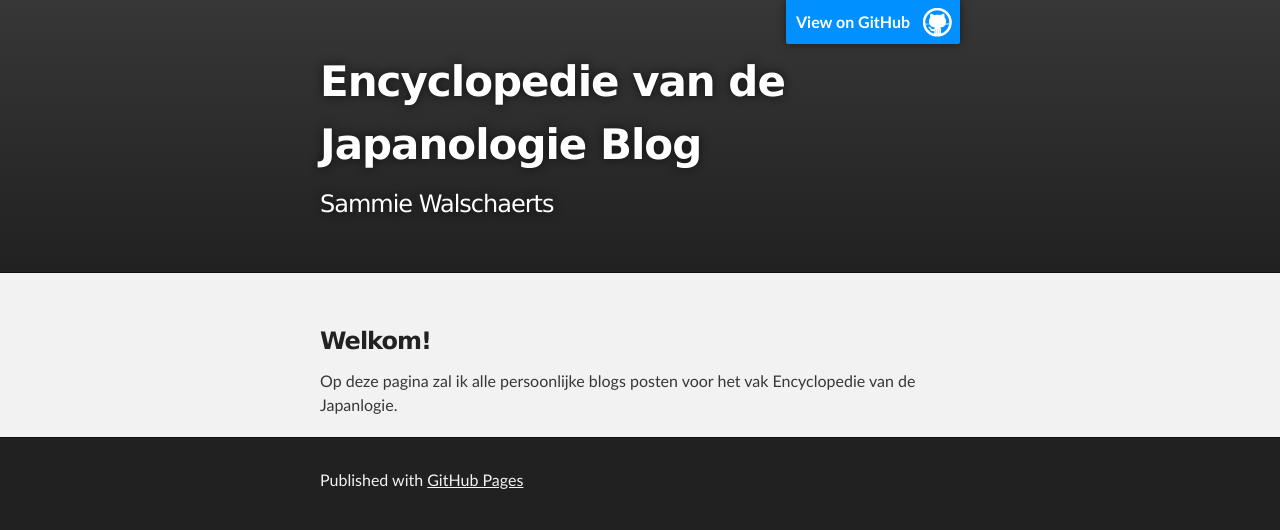
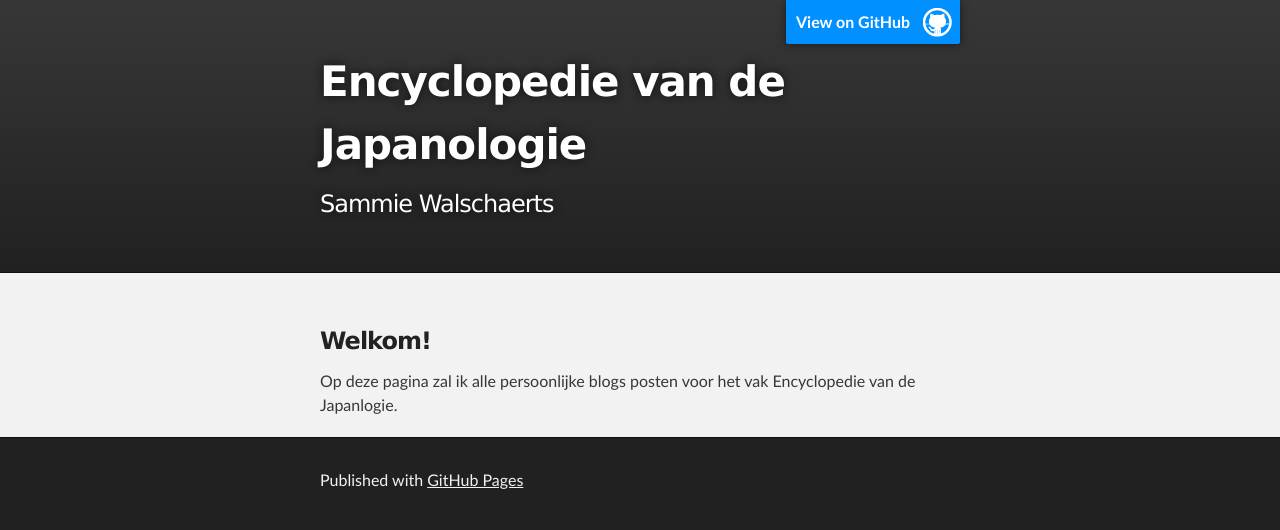
Before and after one commit to SammieWalschaerts/sammiewalschaerts.github.io, a plain HTML site: page index.html in a window 1280 px wide. Drawn offline with Linux system fonts and the light colour scheme.

Commit message:
Update index.html

```diff
--- a/index.html
+++ b/index.html
@@ -18,8 +18,9 @@
         <header class="inner">
           <a id="forkme_banner" href="https://github.com/SammieWalschaerts">View on GitHub</a>
 
-          <h1 id="project_title">Encyclopedie van de Japanologie Blog</h1>
+          <h1 id="project_title">Encyclopedie van de Japanologie</h1>
           <h2 id="project_tagline">Sammie Walschaerts</h2>
+
 
         </header>
     </div>
```
